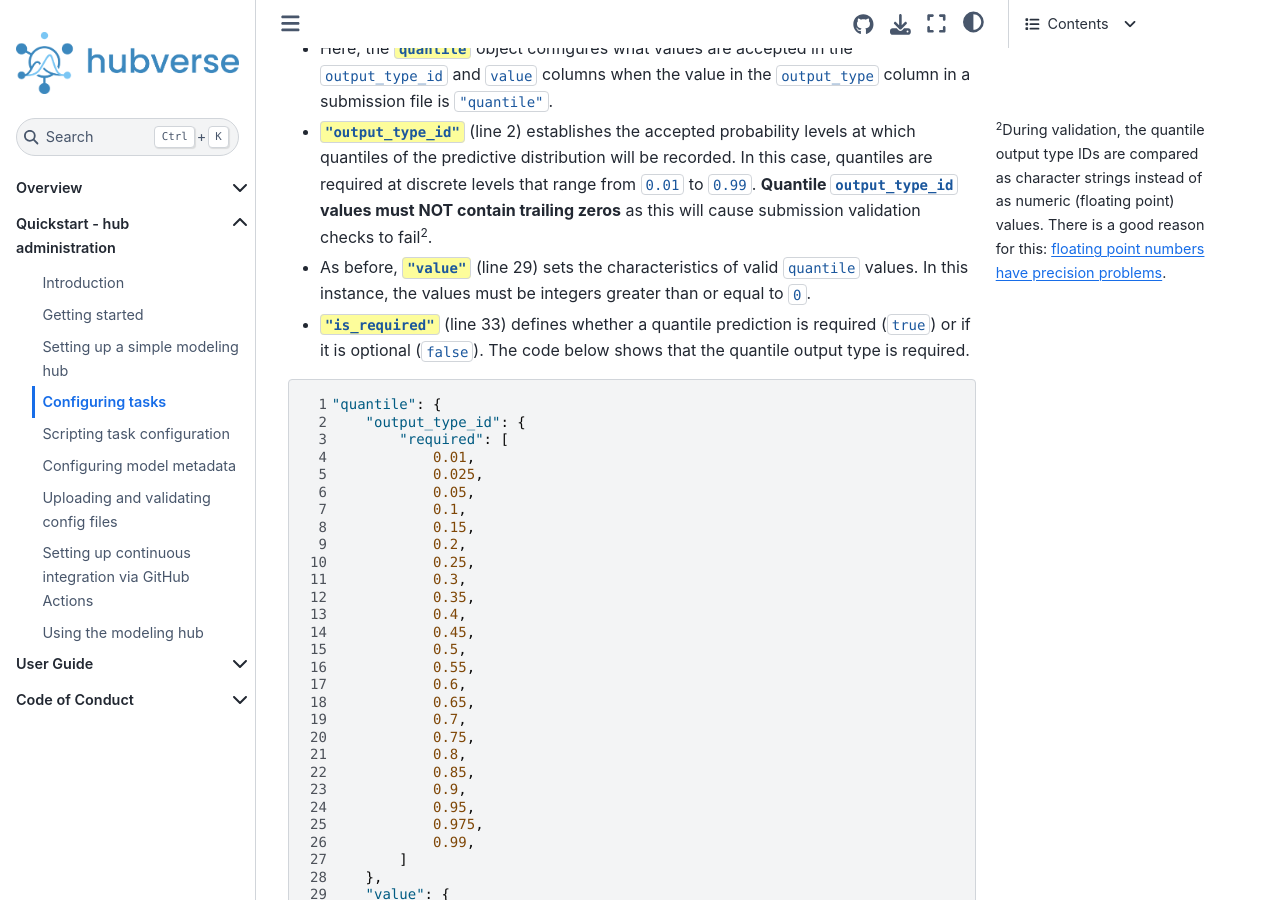
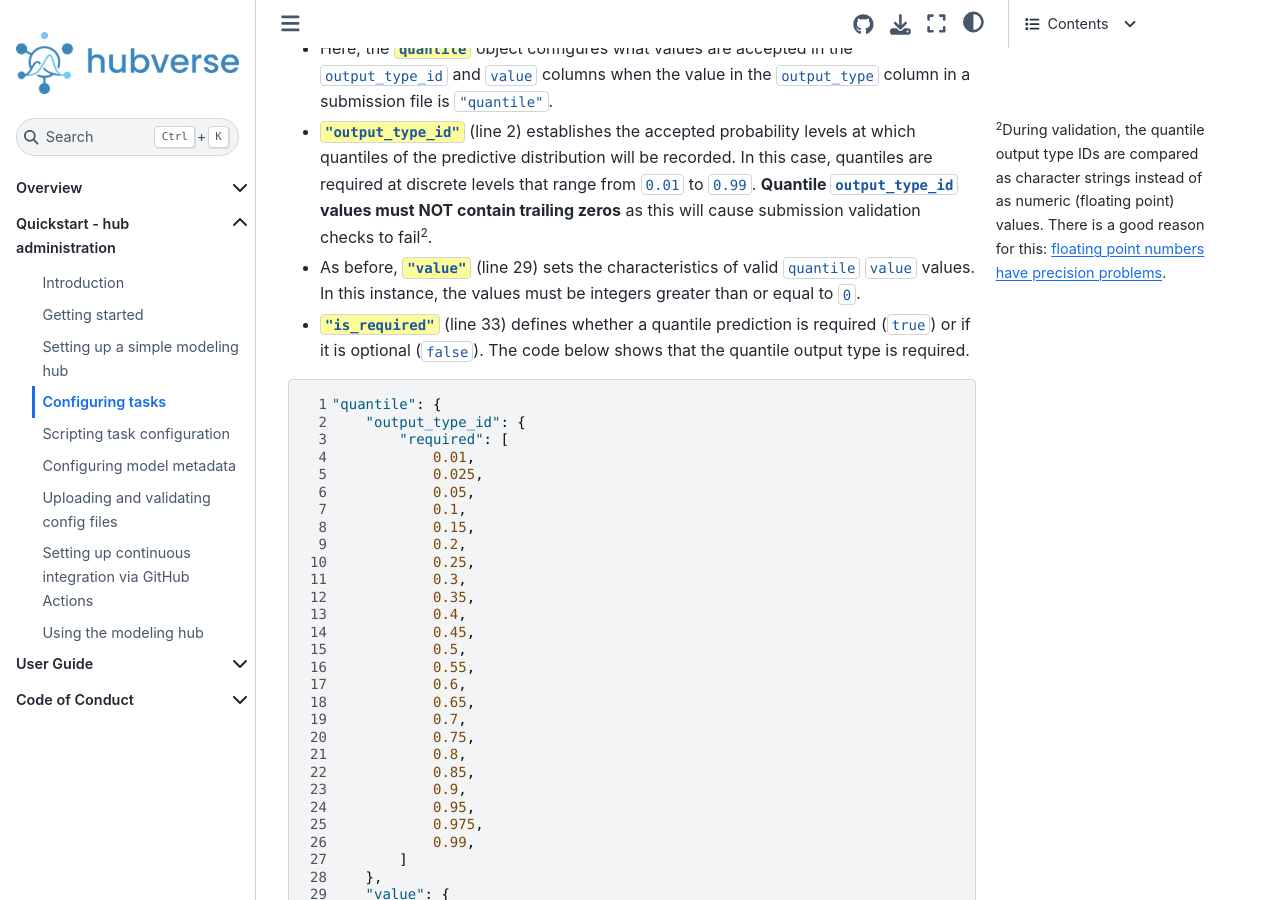
Before and after one commit to hubverse-org/hubDocs, a Sphinx documentation site: the page built from docs/source/quickstart-hub-admin/tasks-config.md, in a window 1280 px wide and 900 px high, scrolled down 7261 px. Built offline with Sphinx 7.4.7 and the Sphinx Book theme 1.1.4, drawn with Linux system fonts in a browser that asks for light colours; comment, search, counter and statistics services are not loaded.

Commit message:
Apply suggestions from code review
Co-authored-by: Anna Krystalli <annakrystalli@googlemail.com>

```diff
--- a/docs/source/quickstart-hub-admin/tasks-config.md
+++ b/docs/source/quickstart-hub-admin/tasks-config.md
@@ -200,7 +200,7 @@ Each output type contains the following properties:
 ### 6.2. Setting up `"quantile"`:
 - Here, the `quantile`{.codeitem} object configures what values are accepted in the `output_type_id` and `value` columns when the value in the `output_type` column in a submission file is `"quantile"`.
 - `"output_type_id"`{.codeitem} (line 2) establishes the accepted probability levels at which quantiles of the predictive distribution will be recorded. In this case, quantiles are required at discrete levels that range from `0.01` to `0.99`. **Quantile `output_type_id` values must NOT contain trailing zeros** as this will cause submission validation checks to fail[^quant-fail].
-- As before, `"value"`{.codeitem} (line 29) sets the characteristics of valid `quantile` values. In this instance, the values must be integers greater than or equal to `0`.
+- As before, `"value"`{.codeitem} (line 29) sets the characteristics of valid `quantile` `value` values. In this instance, the values must be integers greater than or equal to `0`.
 - `"is_required"`{.codeitem} (line 33) defines whether a quantile prediction is required (`true`) or if it is optional (`false`). The code below shows that the quantile output type is required.
 
 [^quant-fail]: During validation, the quantile output type IDs are compared as character strings instead of as numeric (floating point) values. There is a good reason for this: [floating point numbers have precision problems](https://en.wikipedia.org/wiki/Floating-point_arithmetic#Accuracy_problems).
```
